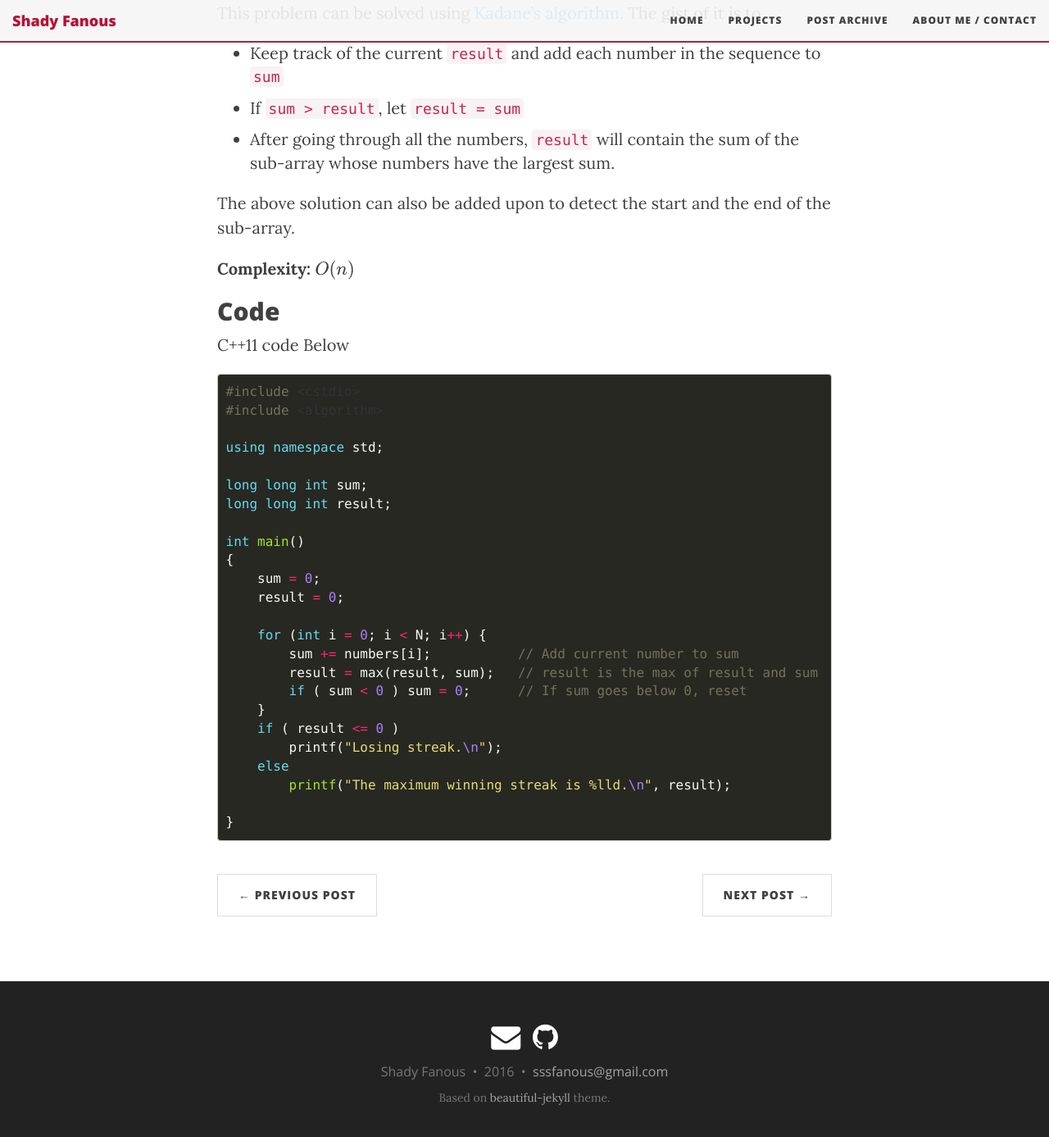
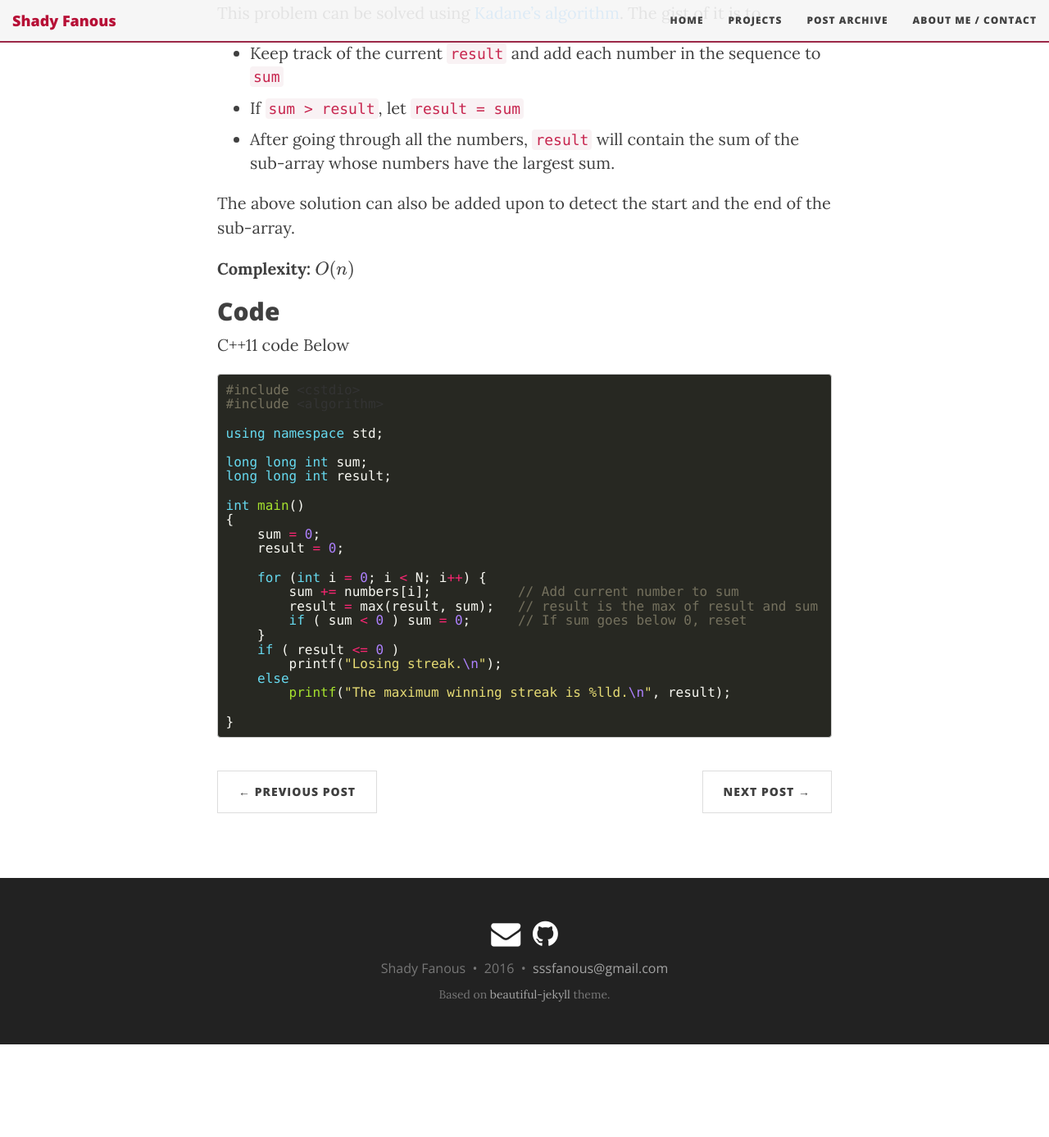
Before and after one commit to ShadyF/shadyf.github.io, a Jekyll site: the page built from _posts/Notes/2016-07-16-max-1D-range-sum.md, in a window 1280 px wide and 1400 px high, scrolled down 509 px. Shown: the top 1387 px of the window at 82% size. Built offline with Jekyll 4.4.1, drawn with Linux system fonts in a browser that asks for light colours; nearby versions of some CDN libraries; formulas are drawn with MathJax 3; comment, search, counter and statistics services are not loaded; after the commit the page ends 1783 px from its top, so only the background shows below that.

Commit message:
Made code overflow instead of wrap around

```diff
--- a/assets/css/pygment_highlights.css
+++ b/assets/css/pygment_highlights.css
@@ -1,4 +1,4 @@
-.highlight pre { background-color: #272822; font-size: 16px; margin-bottom: 20px;}
+.highlight pre { background-color: #272822; font-size: 16px; margin-bottom: 20px;line-height: 1.1em;}
 .highlight .hll { background-color: #272822; }
 .highlight .c { color: #75715e } /* Comment */
 .highlight .err { color: #960050; background-color: #1e0010 } /* Error */
@@ -63,3 +63,11 @@
 .highlight .gu { color: #75715e; } /* Generic.Subheading & Diff Unified/Comment? */
 .highlight .gd { color: #f92672; } /* Generic.Deleted & Diff Deleted */
 .highlight .gi { color: #a6e22e; } /* Generic.Inserted & Diff Inserted */
+
+/* To make code readable on mobile */
+.highlight pre code {
+    display: block;
+    white-space: pre;
+    overflow-x: auto;
+    word-wrap: normal;
+}
```
